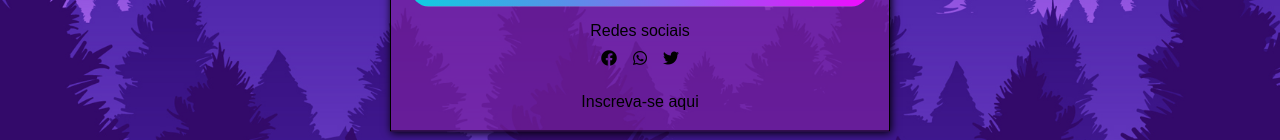
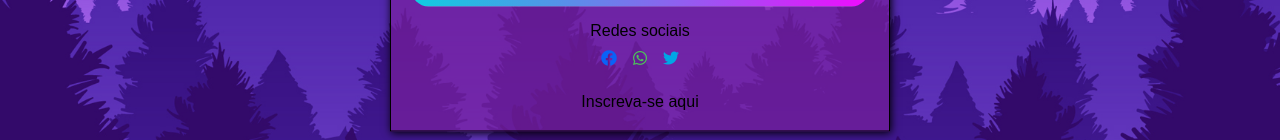
Before and after one commit to emersonsssouza/Formulario, a plain HTML site: page index.html in a window 1280 px wide. Shown: the part 468-608 px from the top of the page. Drawn offline with nearby package versions, Linux system fonts and the light colour scheme.

Commit message:
Update Strle
Atualização dos Icons

```diff
--- a/index.html
+++ b/index.html
@@ -35,9 +35,9 @@
         <div class="redes">
             <p>Redes sociais</p>
             <div class="redes-icons">
-                <a href=""><i class="fab fa-facebook"></i></a>
-                <a href=""><i class="fab fa-whatsapp"></i></a>
-                <a href=""><i class="fab fa-twitter"></i></a>
+                <a href=""><i style="color: #0A62F7;" class="fab fa-facebook"></i></a>
+                <a href=""><i style="color: #4DC559;" class="fab fa-whatsapp"></i></a>
+                <a href=""><i style="color: #00A7E5;" class="fab fa-twitter"></i></a>
             </div>
         </div>
 
```
